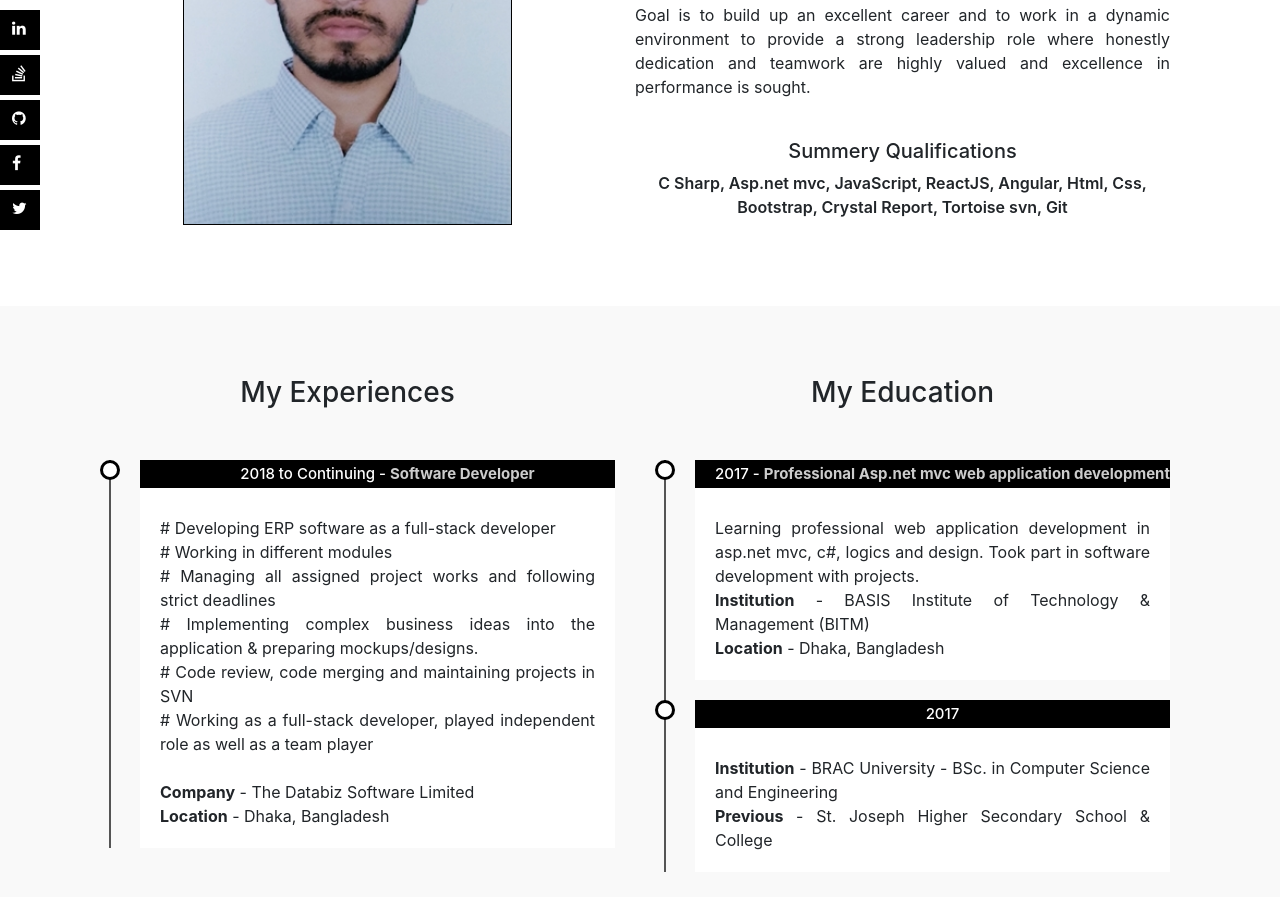
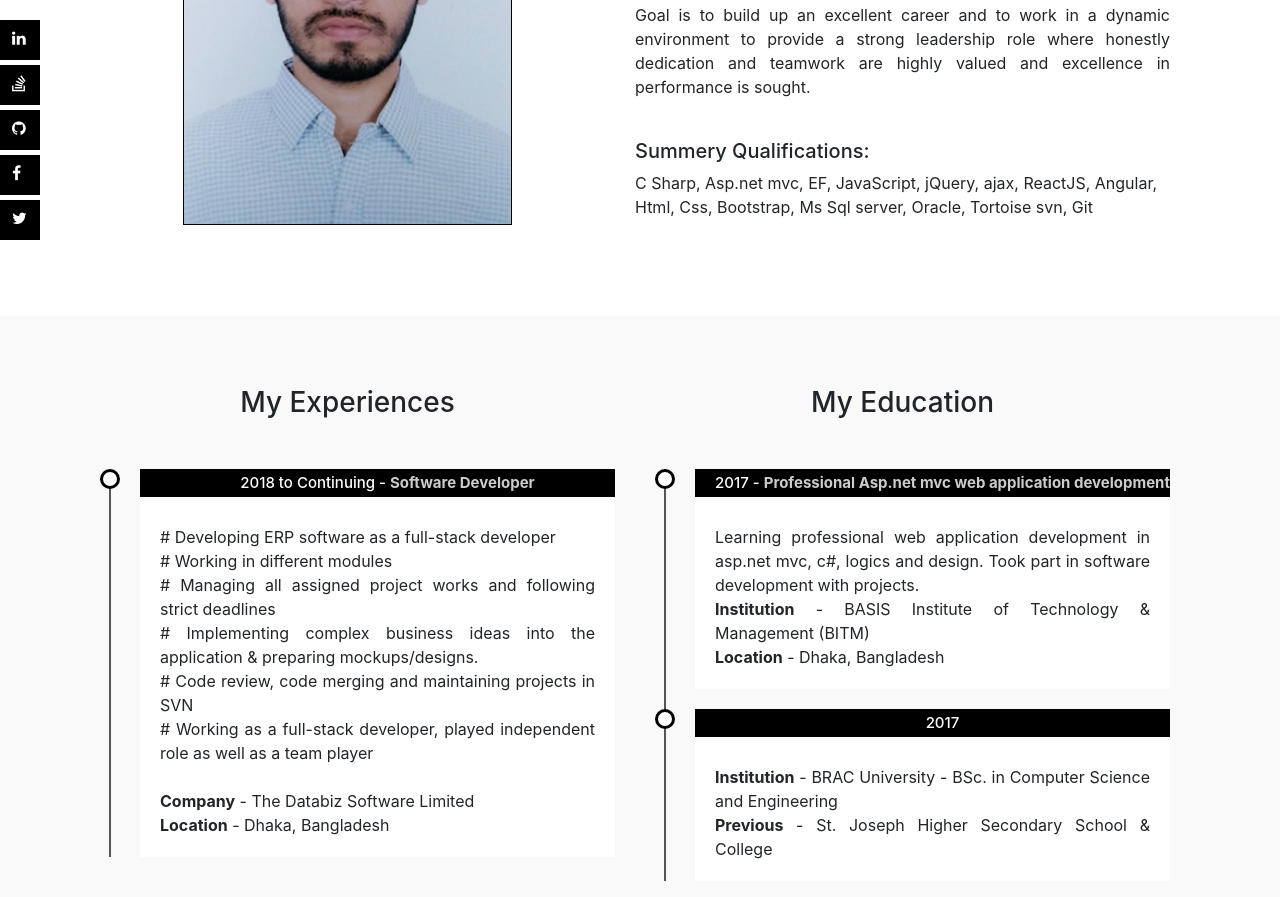
Before and after one commit to Towsif-Patwary/MTSportfolio, a plain HTML site: page index.html in a window 1280 px wide. Shown: the part 1171-2068 px from the top of the page. Drawn offline with nearby package versions, Linux system fonts and the light colour scheme.

Commit message:
9feb2021

```diff
--- a/index.html
+++ b/index.html
@@ -66,22 +66,29 @@
                 </div>
                 <div class="aboutSection">
                     <h3>Who  I Am?</h3>
-                    <p style="text-align: justify;">Working in software development since 2018.
-                    Successfully doing back-end programming utilizing c#, asp.net mvc, ms sql server
-                    and front-end with javascript, jQuery etc. Designed and developed static and
-                    dynamic websites. Developed professional web based applications like ERP,
-                    e-commerce, POS system, portfolio etc.</p>
+                    <p style="text-align: justify;">
+                        Working in software development since 2018.
+                        Successfully doing back-end programming utilizing c#, asp.net mvc, ms sql server
+                        and front-end with javascript, jQuery etc. Designed and developed static and
+                        dynamic websites. Developed professional web based applications like ERP,
+                        e-commerce, POS system, portfolio etc.
+                    </p>
                     <p style="text-align: justify;">
                         Goal is to build up an excellent career and to work in a dynamic environment
-                    to provide a strong leadership
+                        to provide a strong leadership
                         role where honestly dedication and teamwork are highly valued and excellence
-                    in performance is sought.
+                        in performance is sought.
                     </p> <br />
-                    <div class="skill-bar">
-                        <h5>Summery Qualifications</h5>
+                    <h5 style="text-align:left;">Summery Qualifications:</h5>
+                    <p style="text-align:left;">
+                        C Sharp, Asp.net mvc, EF, JavaScript, jQuery, ajax, ReactJS, Angular, Html, Css, Bootstrap,
+                        Ms Sql server, Oracle, Tortoise svn, Git
+                    </p>
+                    <!--<div class="skill-bar">
+                        <h3>Summery Qualifications</h3>
                         <p>C Sharp, Asp.net mvc, JavaScript, ReactJS, Angular, Html, Css, Bootstrap,
                         Crystal Report, Tortoise svn, Git</p>
-                    </div>
+                    </div>-->
                 </div>
             </div>
         </div>
```
